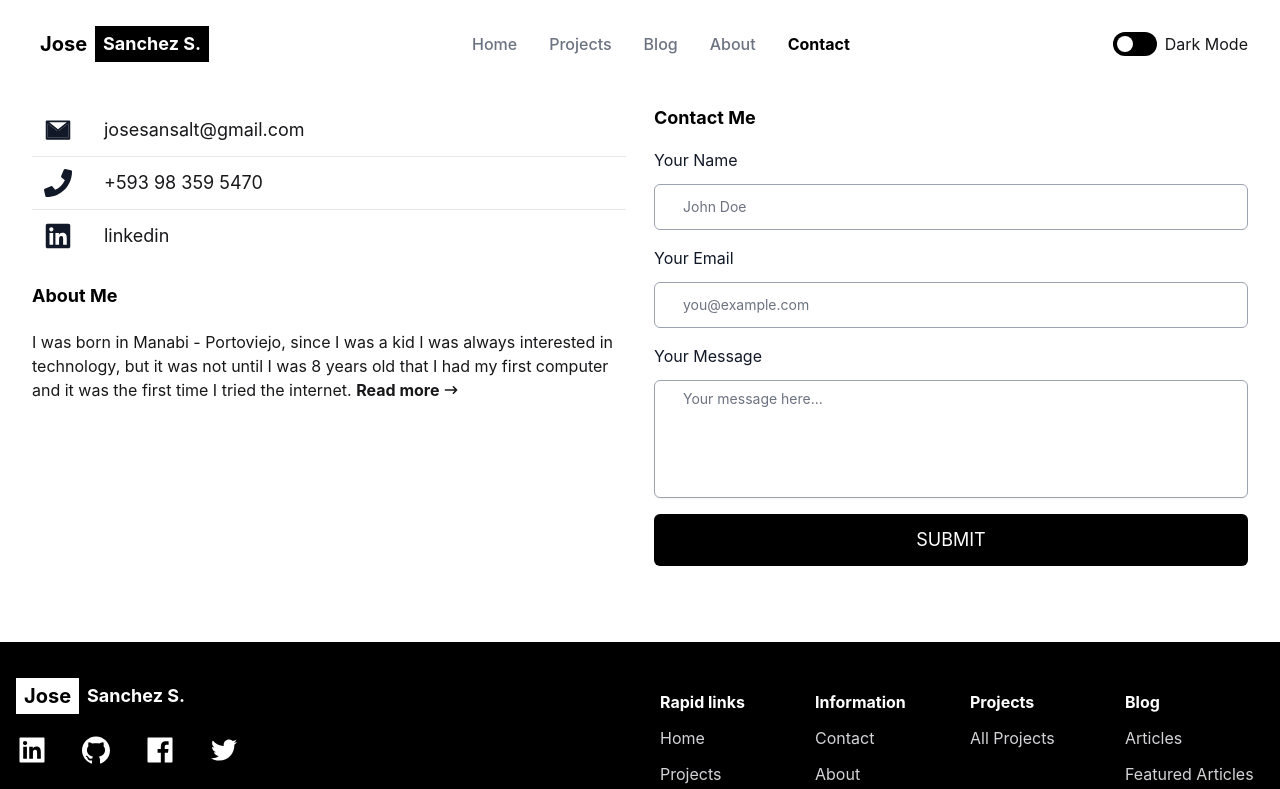
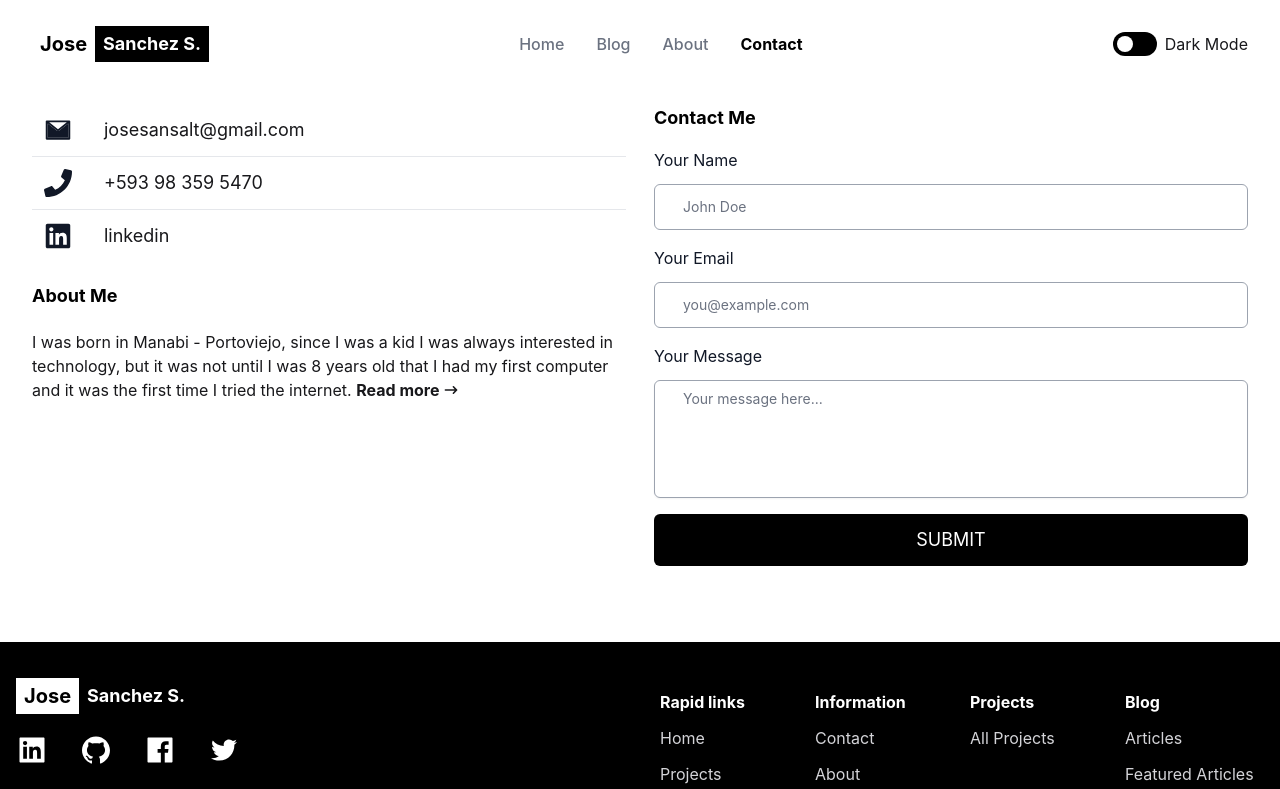
Before and after one commit to SALT0S/portfolio-next, a Next.js app: page /contact in a window 1280 px wide. Shown: the top 789 px of the page. Built offline with nearby package versions, Linux system fonts and the light colour scheme.

Commit message:
Fixing navbar

```diff
--- a/components/Constants/MenuNav.ts
+++ b/components/Constants/MenuNav.ts
@@ -1,6 +1,5 @@
 export const MenuNav = [
   { name: "Home", href: "/" },
-  { name: "Projects", href: "/projects" },
   { name: "Blog", href: "/blog" },
   { name: "About", href: "/about-me" },
   { name: "Contact", href: "/contact" },
--- a/components/Navbar/DesktopBar.tsx
+++ b/components/Navbar/DesktopBar.tsx
@@ -42,7 +42,7 @@ export const DesktopBar = () => {
           </div>
         </div>
 
-        <ul className="hidden md:flex md:space-x-8">
+        <ul className="mr-10 hidden md:flex md:space-x-8 lg:mr-0">
           {MenuNav.map((menu) => (
             <ActiveLink
               key={menu.name}
@@ -71,7 +71,7 @@ export const DesktopBar = () => {
               } inline-block h-4 w-4 transform rounded-full bg-white dark:bg-black`}
             />
           </Switch>
-          <p className="ml-2">
+          <p className="ml-2 md:hidden lg:block">
             {themeState === false ? "Light Mode" : "Dark Mode"}
           </p>
         </div>
```
